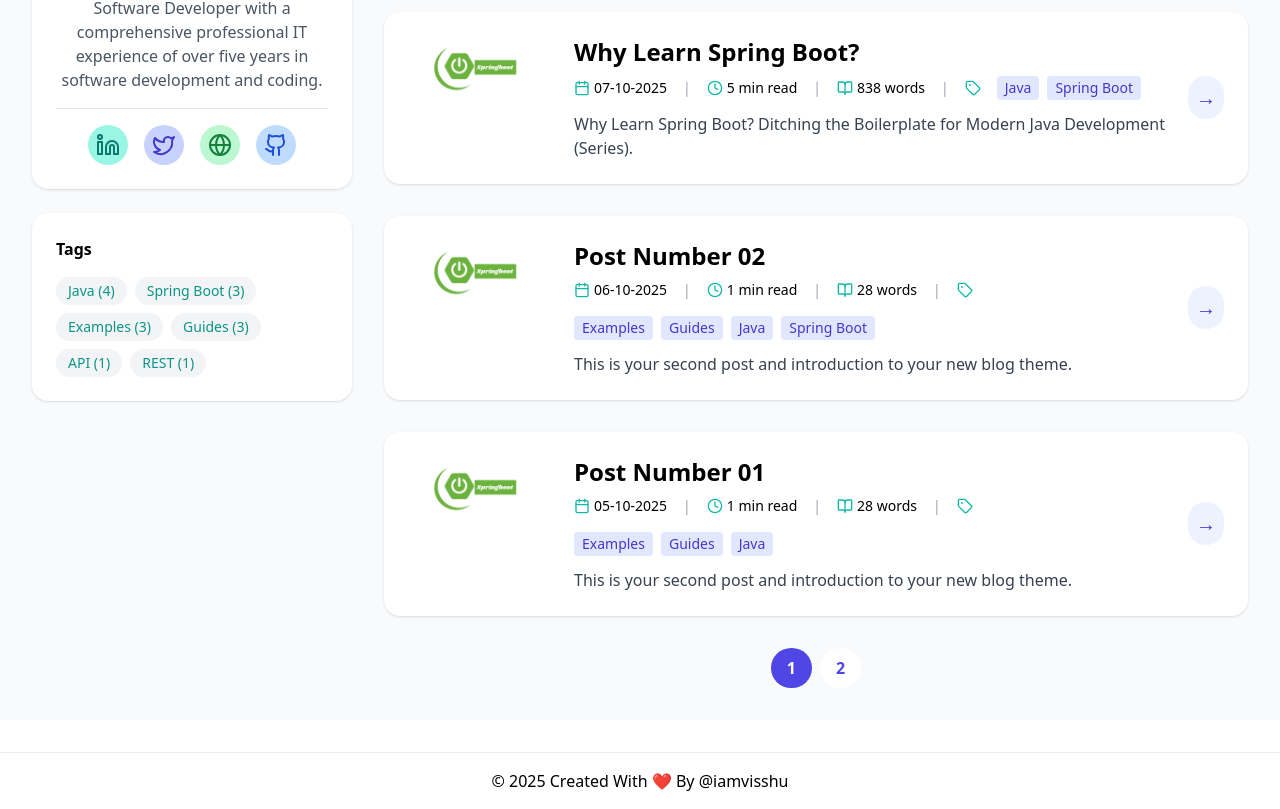
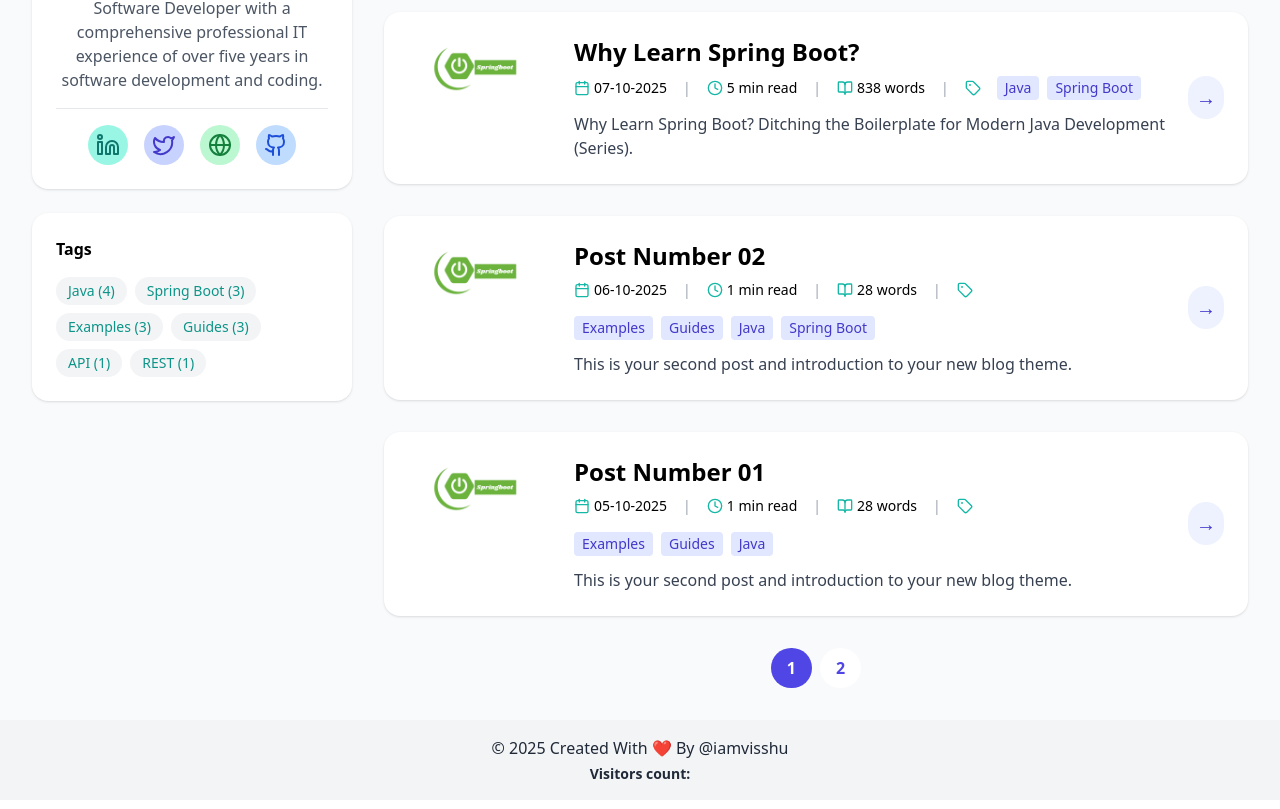
Before and after one commit to iamvisshu/Github-Blog, a Next.js app: page / in a window 1280 px wide. Shown: the part 567-1376 px from the top of the page. Built offline with nearby package versions, Linux system fonts and the light colour scheme; no server answers; the database is empty.

Commit message:
New Feature : Added Website Visitor counter
Add persistent visitor counter in footer using Upstash and fix footer alignment issues

```diff
--- a/components/Footer.js
+++ b/components/Footer.js
@@ -1,7 +1,40 @@
+import { useEffect, useState } from "react";
+
 export default function Footer() {
+  const [visitors, setVisitors] = useState(null);
+
+  useEffect(() => {
+    async function fetchVisitorCount() {
+      try {
+        const res = await fetch("/api/visitorCount");
+        const data = await res.json();
+        setVisitors(data.count);
+      } catch (err) {
+        console.error("Error fetching visitor count:", err);
+      }
+    }
+    fetchVisitorCount();
+  }, []);
+
   return (
-    <footer style={{ marginTop: "2rem", padding: "1rem", borderTop: "1px solid #eee", textAlign: "center" }}>
-      © {new Date().getFullYear()} Created With ❤️ By <a href="https://github.com/iamvisshu" target="_blank">@iamvisshu</a>
+    <footer className="bg-gray-100 dark:bg-gray-900 text-gray-800 dark:text-gray-200 py-4 w-full flex flex-col items-center justify-center">
+      <div className="w-full flex flex-col items-center">
+        <div className="text-center mb-1">
+          © 2025 Created With ❤️ By @iamvisshu
+        </div>
+        <div className="text-sm font-semibold text-center">
+          {visitors !== null ? (
+            <>
+              Visitors count:{" "}
+              <span className="text-indigo-600 dark:text-indigo-400">
+                {visitors.toLocaleString()}
+              </span>
+            </>
+          ) : (
+            "Loading visitor count..."
+          )}
+        </div>
+      </div>
     </footer>
   );
 }
--- a/package.json
+++ b/package.json
@@ -8,6 +8,7 @@
     "start": "next start"
   },
   "dependencies": {
+    "@upstash/redis": "^1.35.6",
     "gray-matter": "^4.0.3",
     "lucide-react": "^0.544.0",
     "next": "14.2.4",
--- /dev/null
+++ b/pages/api/visitorCount.js
@@ -0,0 +1,19 @@
+import { Redis } from '@upstash/redis';
+
+const redis = new Redis({
+  url: process.env.UPSTASH_REDIS_REST_URL,
+  token: process.env.UPSTASH_REDIS_REST_TOKEN,
+});
+
+const VISITORS_KEY = "visitors_count";
+
+export default async function handler(req, res) {
+  if (req.method === "GET") {
+    // Increment the visitor count atomically and get updated count
+    let count = await redis.incr(VISITORS_KEY);
+
+    res.status(200).json({ count });
+  } else {
+    res.status(405).json({ message: "Method not allowed" });
+  }
+}
```
Also changed, not shown: 2 other files (tests, documents, lock files or other folders).
